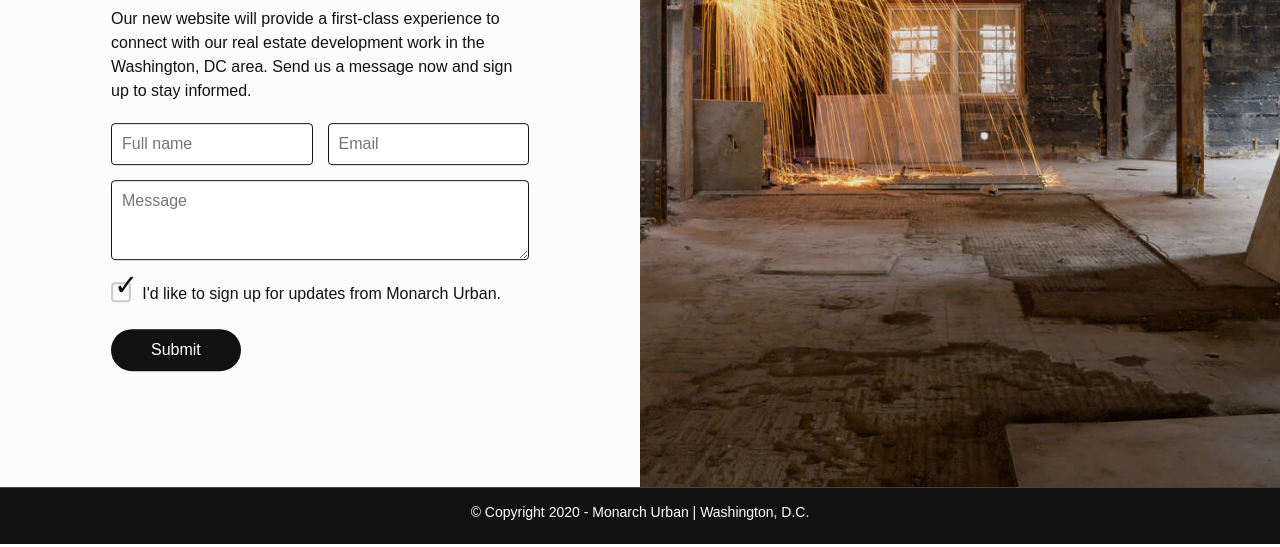
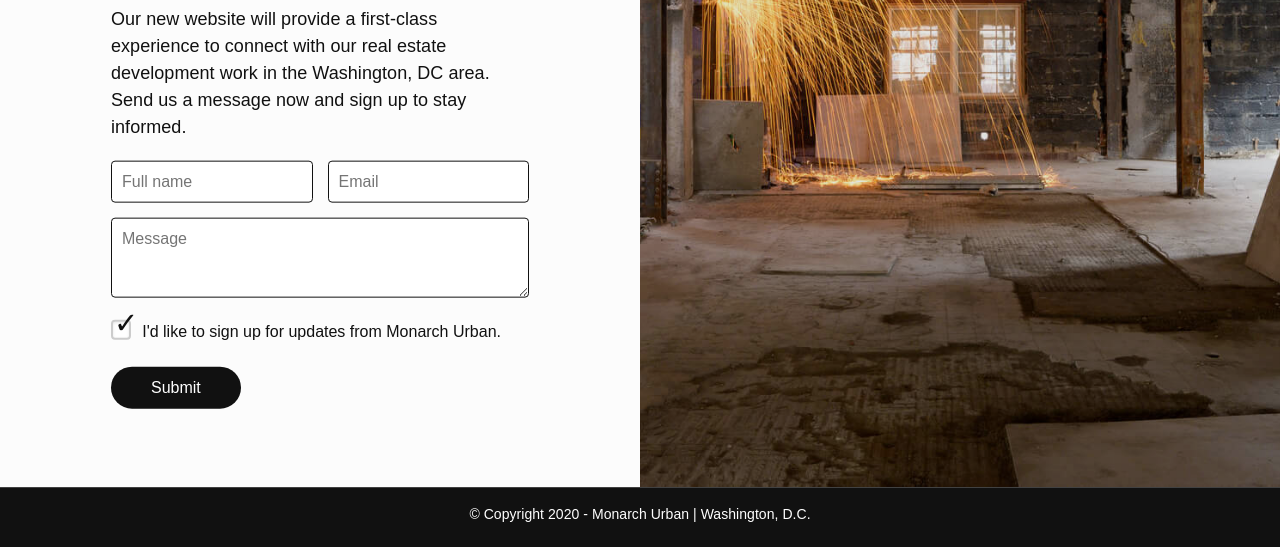
Before and after one commit to brianotoole/monarch-comingsoon, a website built with webpack: page index.html in a window 1280 px wide. Shown: the part 313-860 px from the top of the page. Built offline with nearby package versions, Linux system fonts and the light colour scheme; a web font is replaced by a local one.

Commit message:
font updates

```diff
--- a/src/scss/base/_fonts.scss
+++ b/src/scss/base/_fonts.scss
@@ -1,72 +1,63 @@
-/* cyrillic-ext */
+/* hebrew */
 @font-face {
-  font-family: 'Lora';
+  font-family: 'Heebo';
   font-style: normal;
   font-weight: 400;
   font-display: swap;
-  src: local('Lora Regular'), local('Lora-Regular'), url(https://fonts.gstatic.com/s/lora/v14/0QIvMX1D_JOuMwf7I_FMl_GW8g.woff2) format('woff2');
+  src: local('Heebo'), local('Heebo-Regular'), url(https://fonts.gstatic.com/s/heebo/v5/NGS6v5_NC0k9P9H0TbFhsqMA6aw.woff2) format('woff2');
+  unicode-range: U+0590-05FF, U+20AA, U+25CC, U+FB1D-FB4F;
+}
+/* latin */
+@font-face {
+  font-family: 'Heebo';
+  font-style: normal;
+  font-weight: 400;
+  font-display: swap;
+  src: local('Heebo'), local('Heebo-Regular'), url(https://fonts.gstatic.com/s/heebo/v5/NGS6v5_NC0k9P9H2TbFhsqMA.woff2) format('woff2');
+  unicode-range: U+0000-00FF, U+0131, U+0152-0153, U+02BB-02BC, U+02C6, U+02DA, U+02DC, U+2000-206F, U+2074, U+20AC, U+2122, U+2191, U+2193, U+2212, U+2215, U+FEFF, U+FFFD;
+}
+/* cyrillic-ext */
+@font-face {
+  font-family: 'Montserrat';
+  font-style: normal;
+  font-weight: 400;
+  font-display: swap;
+  src: local('Montserrat Regular'), local('Montserrat-Regular'), url(https://fonts.gstatic.com/s/montserrat/v14/JTUSjIg1_i6t8kCHKm459WRhyyTh89ZNpQ.woff2) format('woff2');
   unicode-range: U+0460-052F, U+1C80-1C88, U+20B4, U+2DE0-2DFF, U+A640-A69F, U+FE2E-FE2F;
 }
 /* cyrillic */
 @font-face {
-  font-family: 'Lora';
+  font-family: 'Montserrat';
   font-style: normal;
   font-weight: 400;
   font-display: swap;
-  src: local('Lora Regular'), local('Lora-Regular'), url(https://fonts.gstatic.com/s/lora/v14/0QIvMX1D_JOuMw77I_FMl_GW8g.woff2) format('woff2');
+  src: local('Montserrat Regular'), local('Montserrat-Regular'), url(https://fonts.gstatic.com/s/montserrat/v14/JTUSjIg1_i6t8kCHKm459W1hyyTh89ZNpQ.woff2) format('woff2');
   unicode-range: U+0400-045F, U+0490-0491, U+04B0-04B1, U+2116;
 }
 /* vietnamese */
 @font-face {
-  font-family: 'Lora';
+  font-family: 'Montserrat';
   font-style: normal;
   font-weight: 400;
   font-display: swap;
-  src: local('Lora Regular'), local('Lora-Regular'), url(https://fonts.gstatic.com/s/lora/v14/0QIvMX1D_JOuMwX7I_FMl_GW8g.woff2) format('woff2');
+  src: local('Montserrat Regular'), local('Montserrat-Regular'), url(https://fonts.gstatic.com/s/montserrat/v14/JTUSjIg1_i6t8kCHKm459WZhyyTh89ZNpQ.woff2) format('woff2');
   unicode-range: U+0102-0103, U+0110-0111, U+0128-0129, U+0168-0169, U+01A0-01A1, U+01AF-01B0, U+1EA0-1EF9, U+20AB;
 }
 /* latin-ext */
 @font-face {
-  font-family: 'Lora';
+  font-family: 'Montserrat';
   font-style: normal;
   font-weight: 400;
   font-display: swap;
-  src: local('Lora Regular'), local('Lora-Regular'), url(https://fonts.gstatic.com/s/lora/v14/0QIvMX1D_JOuMwT7I_FMl_GW8g.woff2) format('woff2');
+  src: local('Montserrat Regular'), local('Montserrat-Regular'), url(https://fonts.gstatic.com/s/montserrat/v14/JTUSjIg1_i6t8kCHKm459WdhyyTh89ZNpQ.woff2) format('woff2');
   unicode-range: U+0100-024F, U+0259, U+1E00-1EFF, U+2020, U+20A0-20AB, U+20AD-20CF, U+2113, U+2C60-2C7F, U+A720-A7FF;
 }
 /* latin */
 @font-face {
-  font-family: 'Lora';
+  font-family: 'Montserrat';
   font-style: normal;
   font-weight: 400;
   font-display: swap;
-  src: local('Lora Regular'), local('Lora-Regular'), url(https://fonts.gstatic.com/s/lora/v14/0QIvMX1D_JOuMwr7I_FMl_E.woff2) format('woff2');
+  src: local('Montserrat Regular'), local('Montserrat-Regular'), url(https://fonts.gstatic.com/s/montserrat/v14/JTUSjIg1_i6t8kCHKm459WlhyyTh89Y.woff2) format('woff2');
   unicode-range: U+0000-00FF, U+0131, U+0152-0153, U+02BB-02BC, U+02C6, U+02DA, U+02DC, U+2000-206F, U+2074, U+20AC, U+2122, U+2191, U+2193, U+2212, U+2215, U+FEFF, U+FFFD;
 }
-/* vietnamese */
-@font-face {
-  font-family: 'Muli';
-  font-style: normal;
-  font-weight: 400;
-  font-display: swap;
-  src: url(https://fonts.gstatic.com/s/muli/v20/7Aulp_0qiz-aVz7u3PJLcUMYOFnOkEk40e6fwniDtzNAAw.woff) format('woff');
-  unicode-range: U+0102-0103, U+0110-0111, U+0128-0129, U+0168-0169, U+01A0-01A1, U+01AF-01B0, U+1EA0-1EF9, U+20AB;
-}
-/* latin-ext */
-@font-face {
-  font-family: 'Muli';
-  font-style: normal;
-  font-weight: 400;
-  font-display: swap;
-  src: url(https://fonts.gstatic.com/s/muli/v20/7Aulp_0qiz-aVz7u3PJLcUMYOFnOkEk50e6fwniDtzNAAw.woff) format('woff');
-  unicode-range: U+0100-024F, U+0259, U+1E00-1EFF, U+2020, U+20A0-20AB, U+20AD-20CF, U+2113, U+2C60-2C7F, U+A720-A7FF;
-}
-/* latin */
-@font-face {
-  font-family: 'Muli';
-  font-style: normal;
-  font-weight: 400;
-  font-display: swap;
-  src: url(https://fonts.gstatic.com/s/muli/v20/7Aulp_0qiz-aVz7u3PJLcUMYOFnOkEk30e6fwniDtzM.woff) format('woff');
-  unicode-range: U+0000-00FF, U+0131, U+0152-0153, U+02BB-02BC, U+02C6, U+02DA, U+02DC, U+2000-206F, U+2074, U+20AC, U+2122, U+2191, U+2193, U+2212, U+2215, U+FEFF, U+FFFD;
-}
--- a/src/scss/base/_typography.scss
+++ b/src/scss/base/_typography.scss
@@ -8,10 +8,12 @@ h4,
 h5,
 h6 {
   font-family: $font-heading;
-  font-weight: 400;
   font-style: normal;
   line-height: 1.2;
   margin-bottom: rem(10);
+  text-transform: uppercase;
+  letter-spacing: 3.5px;
+  font-weight: 600;
 }
 
 h1,
@@ -46,4 +48,6 @@ h6,
 
 p {
   margin: 0 0 rem(20) 0;
+  font-size: rem(18);
+  letter-spacing: 0.05px;
 }
--- a/src/scss/base/_variables.scss
+++ b/src/scss/base/_variables.scss
@@ -25,8 +25,8 @@ $font-base-font-size: 1rem;
 $font-ratio: 1.2;
 $font-base-line-height: 1.5;
 
-$font-heading: "Lora", sans-serif;
-$font-body: "Muli", sans-serif;
+$font-heading: "Montserrat", sans-serif;
+$font-body: "Heebo", sans-serif;
 
 /*********************************************************
     Responsive Breakpoints
--- a/src/scss/layouts/_hero.scss
+++ b/src/scss/layouts/_hero.scss
@@ -73,12 +73,8 @@
     color: $color-body;
     margin-bottom: rem(20);
     @include bp_md {
-      font-size: rem(42);
+      font-size: rem(38);
     }
-  }
-
-  p {
-    font-size: rem(16);
   }
 
   &__subtitle {
```
Also changed, not shown: dist/css/style.css.
